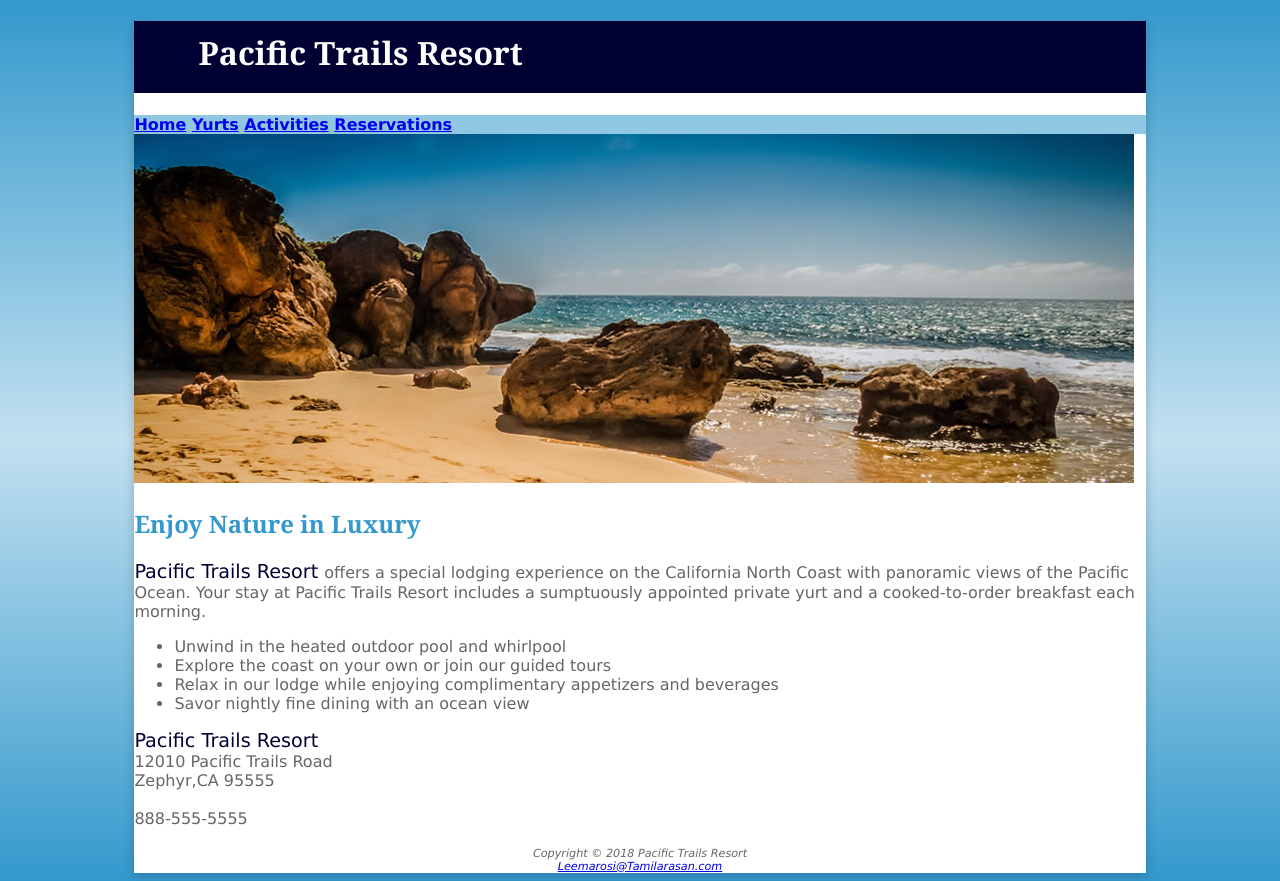
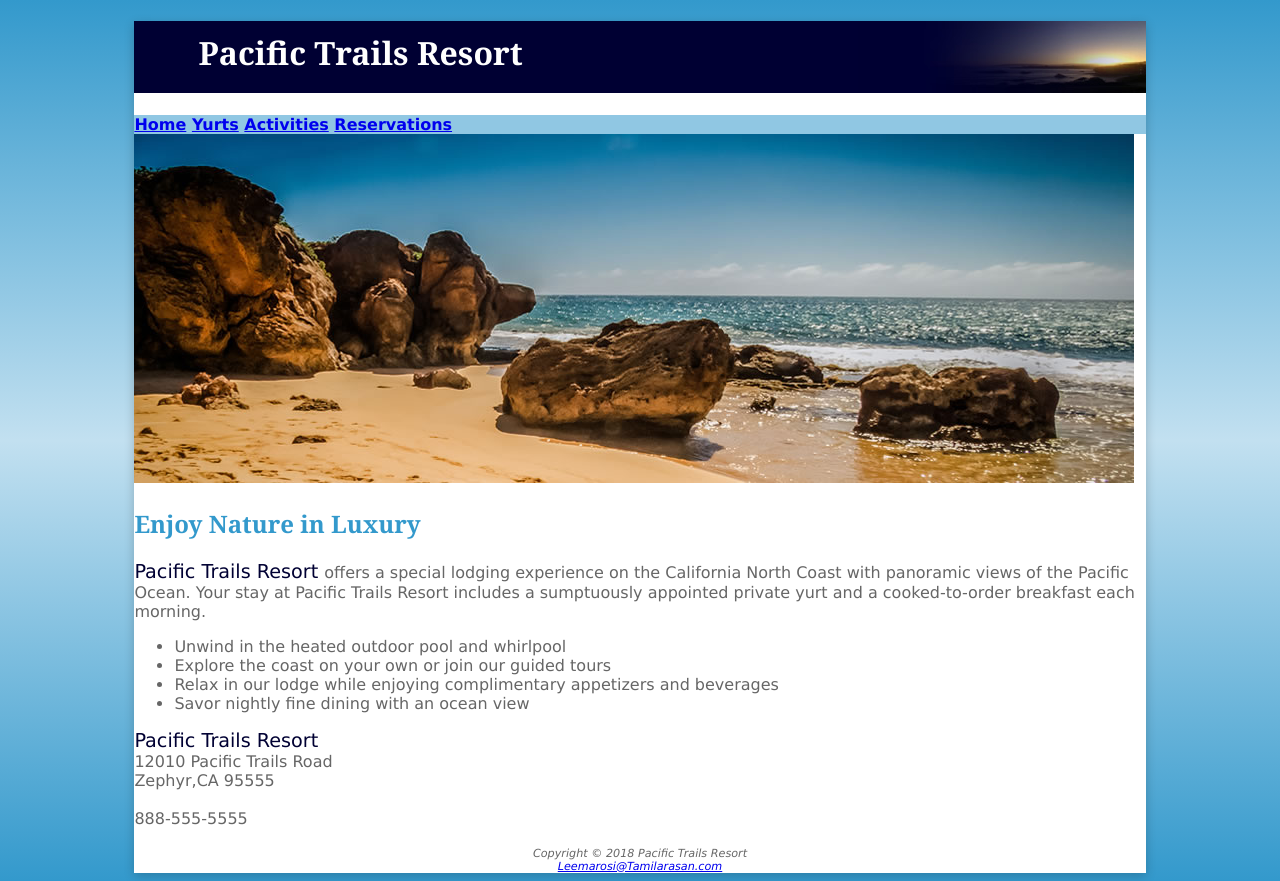
Before and after one commit to leemarosi36/Lab_Tamilarasan, a plain HTML site: page index.html in a window 1280 px wide. Drawn offline with Linux system fonts and the light colour scheme.

Commit message:
h1 background image changed

```diff
--- a/pacific.css
+++ b/pacific.css
@@ -13,7 +13,9 @@ header {
 
 h1 {
     line-height: 200%;
-    background-image: url(images/sunset.jpg) no-repeat right;
+    background-image: url(images/sunset.jpg);
+    background-position: right;
+    background-repeat: no-repeat;
     padding-left: 2em;
     height: 72px;
 
```
